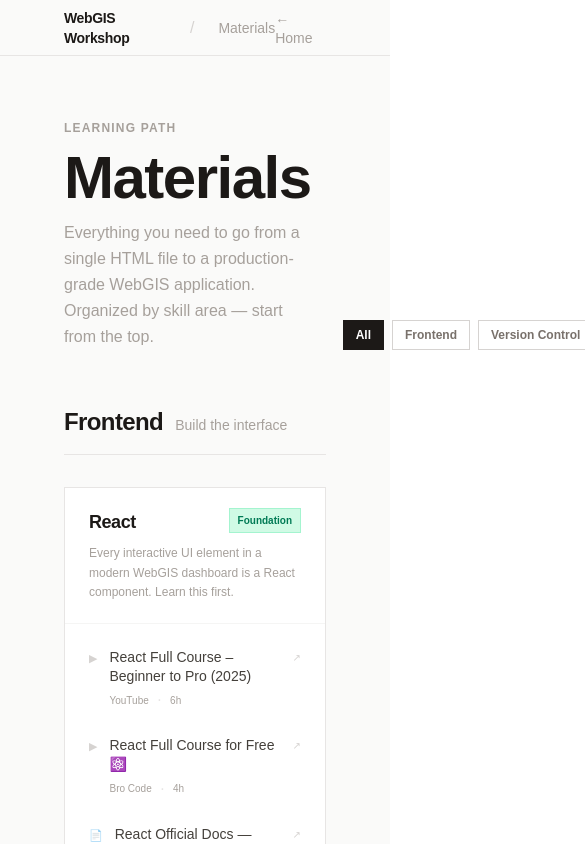
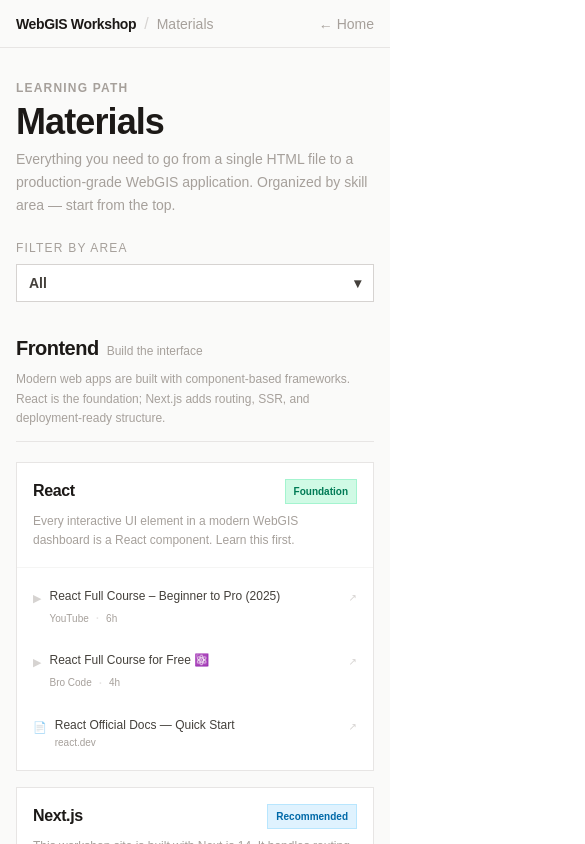
Before and after one commit to Nody-Peng/WebGIS-Workshop, a Next.js app: page /materials in a window 390 px wide. Shown: the top 844 px of the page, 585 px wide, since content can reach past the window. Built offline with nearby package versions, Linux system fonts and the light colour scheme.

Commit message:
doc: 手機適應_V2

```diff
--- a/app/materials/page.tsx
+++ b/app/materials/page.tsx
@@ -251,41 +251,80 @@ const TYPE_ICON: Record<string, string> = {
 
 export default function MaterialsPage() {
   const [activeCategory, setActiveCategory] = useState<string | null>(null);
+  const [filterOpen, setFilterOpen] = useState(false);
 
   const displayed = activeCategory
     ? CATEGORIES.filter(c => c.id === activeCategory)
     : CATEGORIES;
 
+  const activeLabel = activeCategory
+    ? CATEGORIES.find(c => c.id === activeCategory)?.label
+    : "All";
+
   return (
     <div className="min-h-screen bg-stone-50 text-stone-900">
 
       {/* ── Header ── */}
-      <header className="flex items-center justify-between px-16 h-14 border-b border-stone-200">
-        <div className="flex items-center gap-6">
-          <Link href="/" className="text-sm font-black tracking-tight text-stone-900 hover:text-stone-500 transition-colors">
+      <header className="flex items-center justify-between px-4 md:px-16 h-12 md:h-14 border-b border-stone-200">
+        <div className="flex items-center gap-2 md:gap-6 min-w-0">
+          <Link href="/" className="text-sm font-black tracking-tight text-stone-900 hover:text-stone-500 transition-colors whitespace-nowrap">
             WebGIS Workshop
           </Link>
           <span className="text-stone-300">/</span>
-          <span className="text-sm text-stone-400">Materials</span>
+          <span className="text-sm text-stone-400 truncate">Materials</span>
         </div>
-        <Link href="/" className="text-sm text-stone-400 hover:text-stone-900 transition-colors">← Home</Link>
+        <Link href="/" className="text-sm text-stone-400 hover:text-stone-900 transition-colors whitespace-nowrap ml-4">← Home</Link>
       </header>
 
-      <main className="max-w-screen-xl mx-auto px-16 py-16">
+      <main className="max-w-screen-xl mx-auto px-4 md:px-16 py-8 md:py-16">
 
         {/* ── Hero ── */}
-        <div className="flex items-end justify-between mb-14 gap-8">
-          <div className="space-y-3">
+        <div className="mb-8 md:mb-14">
+          {/* Title row */}
+          <div className="space-y-2 md:space-y-3 mb-6 md:mb-8">
             <p className="text-xs text-stone-400 uppercase tracking-widest font-semibold">Learning Path</p>
-            <h1 className="text-6xl font-black tracking-tight leading-none">Materials</h1>
-            <p className="text-base text-stone-400 max-w-lg leading-relaxed">
+            <h1 className="text-4xl md:text-6xl font-black tracking-tight leading-none">Materials</h1>
+            <p className="text-sm md:text-base text-stone-400 max-w-lg leading-relaxed">
               Everything you need to go from a single HTML file to a production-grade WebGIS application.
               Organized by skill area — start from the top.
             </p>
           </div>
-          <div className="flex-shrink-0 text-right">
+
+          {/* Filter — desktop: inline row / mobile: collapsible dropdown */}
+          <div>
             <p className="text-xs text-stone-400 mb-2 uppercase tracking-widest">Filter by area</p>
-            <div className="flex flex-wrap gap-2 justify-end">
+
+            {/* Mobile: toggle button + dropdown */}
+            <div className="md:hidden">
+              <button
+                onClick={() => setFilterOpen(v => !v)}
+                className="flex items-center justify-between w-full px-3 py-2 border border-stone-300 text-sm font-semibold text-stone-700 bg-white"
+              >
+                <span>{activeLabel}</span>
+                <span className={`transition-transform duration-200 ${filterOpen ? "rotate-180" : ""}`}>▾</span>
+              </button>
+              {filterOpen && (
+                <div className="border border-t-0 border-stone-200 bg-white divide-y divide-stone-100">
+                  <button
+                    onClick={() => { setActiveCategory(null); setFilterOpen(false); }}
+                    className={`w-full text-left px-3 py-2.5 text-sm font-semibold transition-colors
+                      ${!activeCategory ? "bg-stone-900 text-white" : "text-stone-500 hover:bg-stone-50"}`}>
+                    All
+                  </button>
+                  {CATEGORIES.map(c => (
+                    <button key={c.id}
+                      onClick={() => { setActiveCategory(activeCategory === c.id ? null : c.id); setFilterOpen(false); }}
+                      className={`w-full text-left px-3 py-2.5 text-sm font-semibold transition-colors
+                        ${activeCategory === c.id ? "bg-stone-900 text-white" : "text-stone-500 hover:bg-stone-50"}`}>
+                      {c.label}
+                    </button>
+                  ))}
+                </div>
+              )}
+            </div>
+
+            {/* Desktop: pill row */}
+            <div className="hidden md:flex flex-wrap gap-2">
               <button
                 onClick={() => setActiveCategory(null)}
                 className={`px-3 py-1.5 text-xs font-semibold border transition-colors rounded-none
@@ -305,28 +344,32 @@ export default function MaterialsPage() {
         </div>
 
         {/* ── Categories ── */}
-        <div className="space-y-16">
+        <div className="space-y-10 md:space-y-16">
           {displayed.map((cat) => (
             <section key={cat.id}>
-              {/* Category header — icon removed from h2, kept only text */}
-              <div className="flex items-baseline gap-6 mb-8 pb-4 border-b border-stone-200">
-                <div className="flex items-baseline gap-3">
-                  <h2 className="text-2xl font-black tracking-tight">{cat.label}</h2>
-                  <p className="text-sm text-stone-400">{cat.tagline}</p>
+              {/* Category header */}
+              <div className="mb-5 md:mb-8 pb-3 md:pb-4 border-b border-stone-200">
+                <div className="flex items-baseline gap-2 md:gap-3 flex-wrap">
+                  <h2 className="text-xl md:text-2xl font-black tracking-tight">{cat.label}</h2>
+                  <p className="text-xs md:text-sm text-stone-400">{cat.tagline}</p>
                 </div>
-                <p className="text-xs text-stone-300 ml-auto max-w-sm text-right leading-relaxed hidden lg:block">
+                {/* Description — visible on all sizes but smaller on mobile */}
+                <p className="text-xs text-stone-400 mt-2 leading-relaxed md:hidden">
+                  {cat.description}
+                </p>
+                <p className="text-xs text-stone-300 mt-2 max-w-sm leading-relaxed hidden lg:block">
                   {cat.description}
                 </p>
               </div>
 
-              {/* Skills grid */}
-              <div className="grid grid-cols-1 lg:grid-cols-2 xl:grid-cols-3 gap-6">
+              {/* Skills grid — 1 col mobile, 2 col md, 3 col xl */}
+              <div className="grid grid-cols-1 md:grid-cols-2 xl:grid-cols-3 gap-4 md:gap-6">
                 {cat.skills.map(skill => (
                   <div key={skill.name} className="border border-stone-200 bg-white flex flex-col">
                     {/* Skill header */}
-                    <div className="px-6 py-5 border-b border-stone-100">
+                    <div className="px-4 md:px-6 py-4 md:py-5 border-b border-stone-100">
                       <div className="flex items-start justify-between gap-3 mb-2">
-                        <h3 className="text-lg font-black tracking-tight">{skill.name}</h3>
+                        <h3 className="text-base md:text-lg font-black tracking-tight">{skill.name}</h3>
                         <span className={`text-[10px] font-bold px-2 py-1 border flex-shrink-0 ${LEVEL_COLOR[skill.levelColor]}`}>
                           {skill.level}
                         </span>
@@ -335,23 +378,23 @@ export default function MaterialsPage() {
                     </div>
 
                     {/* Resources */}
-                    <div className="flex-1 px-6 py-4 space-y-2">
+                    <div className="flex-1 px-4 md:px-6 py-3 md:py-4 space-y-1.5 md:space-y-2">
                       {skill.resources.map((r, i) => (
                         <a key={i} href={r.url} target="_blank" rel="noopener noreferrer"
-                          className="flex items-start gap-3 group p-2 -mx-2 hover:bg-stone-50 transition-colors">
+                          className="flex items-start gap-2 md:gap-3 group p-2 -mx-2 hover:bg-stone-50 transition-colors rounded">
                           <span className="text-[11px] mt-0.5 flex-shrink-0 text-stone-300 group-hover:text-stone-500 transition-colors">
                             {TYPE_ICON[r.type]}
                           </span>
                           <div className="flex-1 min-w-0">
-                            <p className="text-sm font-medium text-stone-700 group-hover:text-stone-900 transition-colors leading-snug">
+                            <p className="text-xs md:text-sm font-medium text-stone-700 group-hover:text-stone-900 transition-colors leading-snug">
                               {r.label}
                             </p>
-                            <div className="flex items-center gap-2 mt-0.5">
+                            <div className="flex items-center gap-1.5 md:gap-2 mt-0.5 flex-wrap">
                               <span className="text-[10px] text-stone-400">{r.author}</span>
-                              {(r as any).duration && (
+                              {(r as { duration?: string }).duration && (
                                 <>
                                   <span className="text-stone-200">·</span>
-                                  <span className="text-[10px] text-stone-400">{(r as any).duration}</span>
+                                  <span className="text-[10px] text-stone-400">{(r as { duration?: string }).duration}</span>
                                 </>
                               )}
                             </div>
@@ -368,7 +411,7 @@ export default function MaterialsPage() {
         </div>
 
         {/* ── Footer note ── */}
-        <div className="mt-20 pt-8 border-t border-stone-200 flex items-center justify-between">
+        <div className="mt-12 md:mt-20 pt-6 md:pt-8 border-t border-stone-200 flex flex-col sm:flex-row items-start sm:items-center justify-between gap-3">
           <p className="text-xs text-stone-300">
             All resources are free or have free tiers. No affiliation.
           </p>
```
